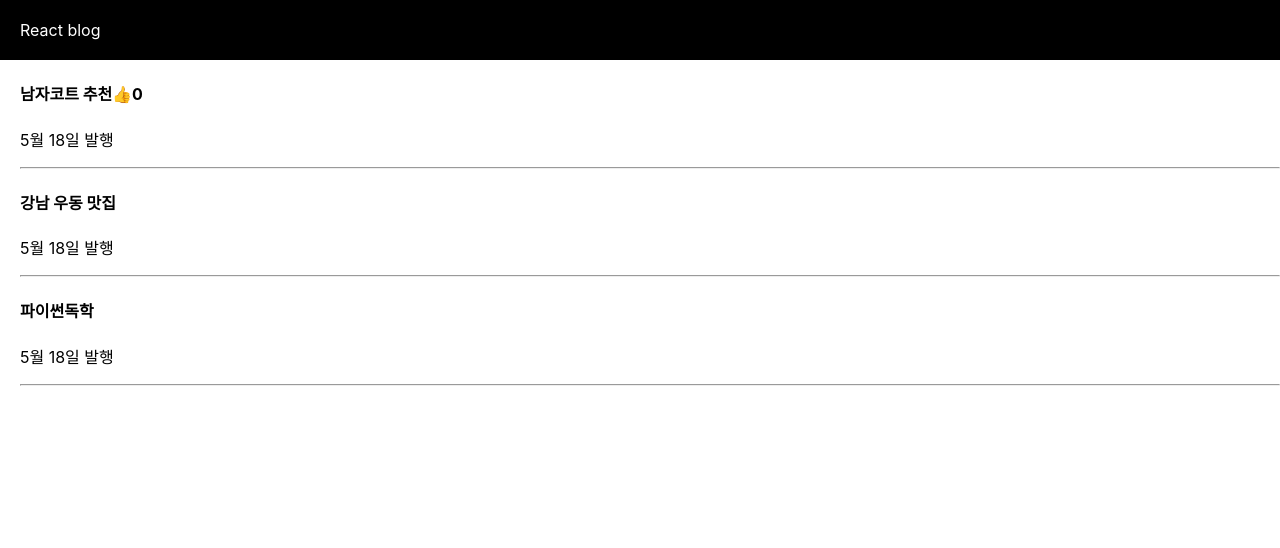
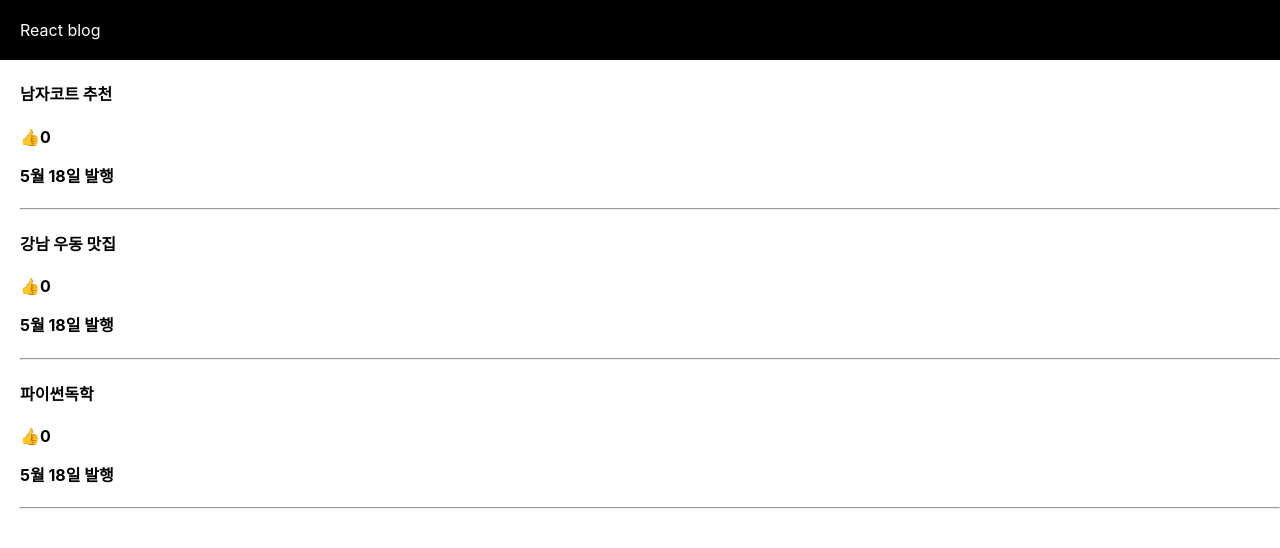
Before and after one commit to kknyapple/codingapple_blog, a React (Create React App) app: page / in a window 1280 px wide. Shown: the top 548 px of the page. Built offline with nearby package versions, Linux system fonts and the light colour scheme.

Commit message:
map으로 div 사용 줄이기

```diff
--- a/src/App.js
+++ b/src/App.js
@@ -7,7 +7,7 @@ function App() {
     "강남 우동 맛집",
     "파이썬독학",
   ]);
-  const [like, setLike] = useState(0);
+  const [like, setLike] = useState([0, 0, 0]);
   const [modal, setModal] = useState(false);
 
   return (
@@ -15,7 +15,10 @@ function App() {
       <div className="black-nav">
         <div>React blog</div>
       </div>
+      {title.map(function (a, i) {
+        return (
           <div className="list">
+            <h4>
               <h4
                 onClick={() => {
                   {
@@ -24,26 +27,26 @@ function App() {
                   }
                 }}
               >
-          {title[0]}
+                {title[i]}
+              </h4>
               <span
                 onClick={() => {
-              setLike(like + 1);
+                  let copy = [...like];
+                  copy[i] = copy[i] + 1;
+                  setLike(copy);
                 }}
               >
                 👍
               </span>
-          {like}
+              {like[i]}
+              <p>5월 18일 발행</p>
             </h4>
-        <p>5월 18일 발행</p>
-        <hr></hr>
-        <h4>{title[1]}</h4>
-        <p>5월 18일 발행</p>
-        <hr></hr>
-        <h4>{title[2]}</h4>
-        <p>5월 18일 발행</p>
             <hr></hr>
           </div>
-      {modal == true ? <Modal></Modal> : null}
+        );
+      })}
+
+      {modal === true ? <Modal></Modal> : null}
     </div>
   );
 }
```
Lines whose indentation alone changed are shown as unchanged.
